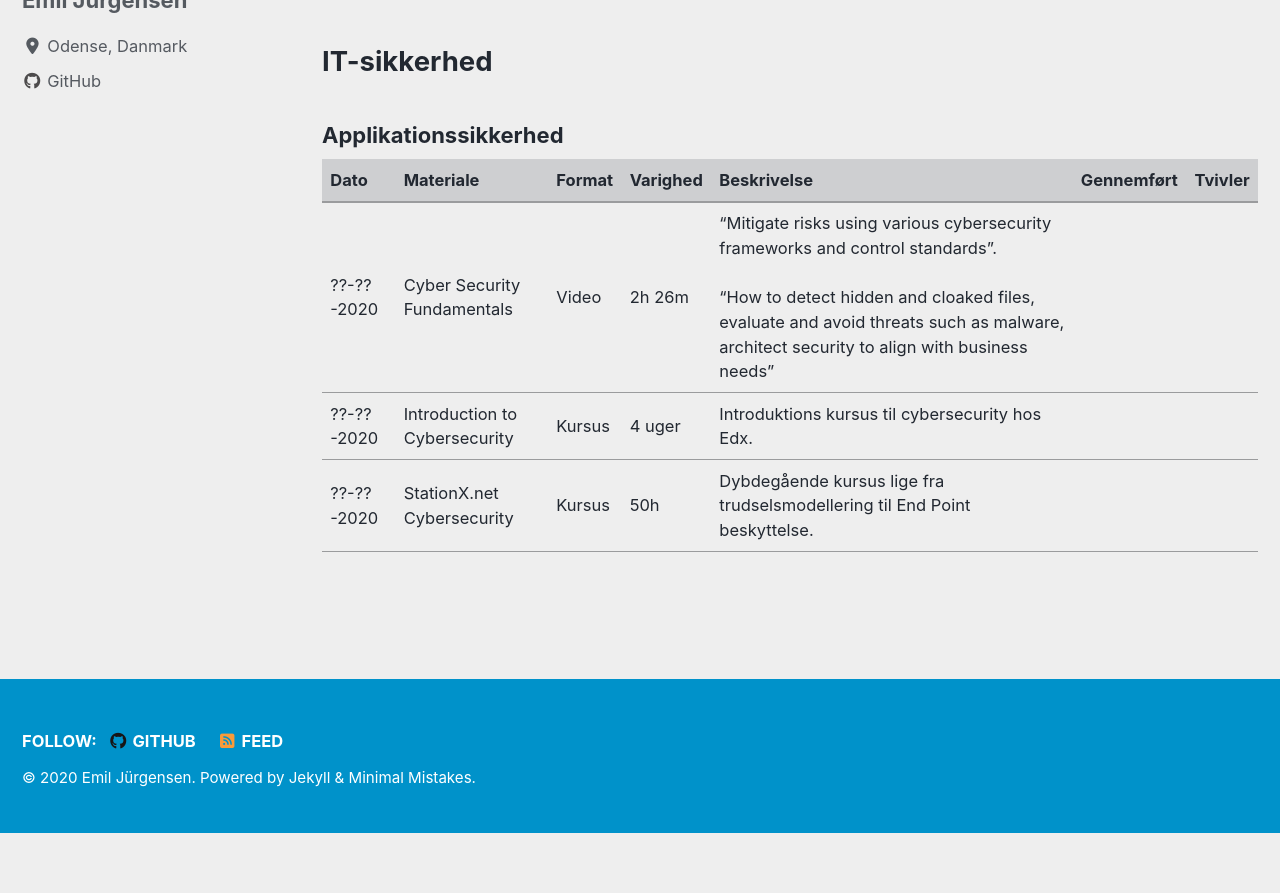
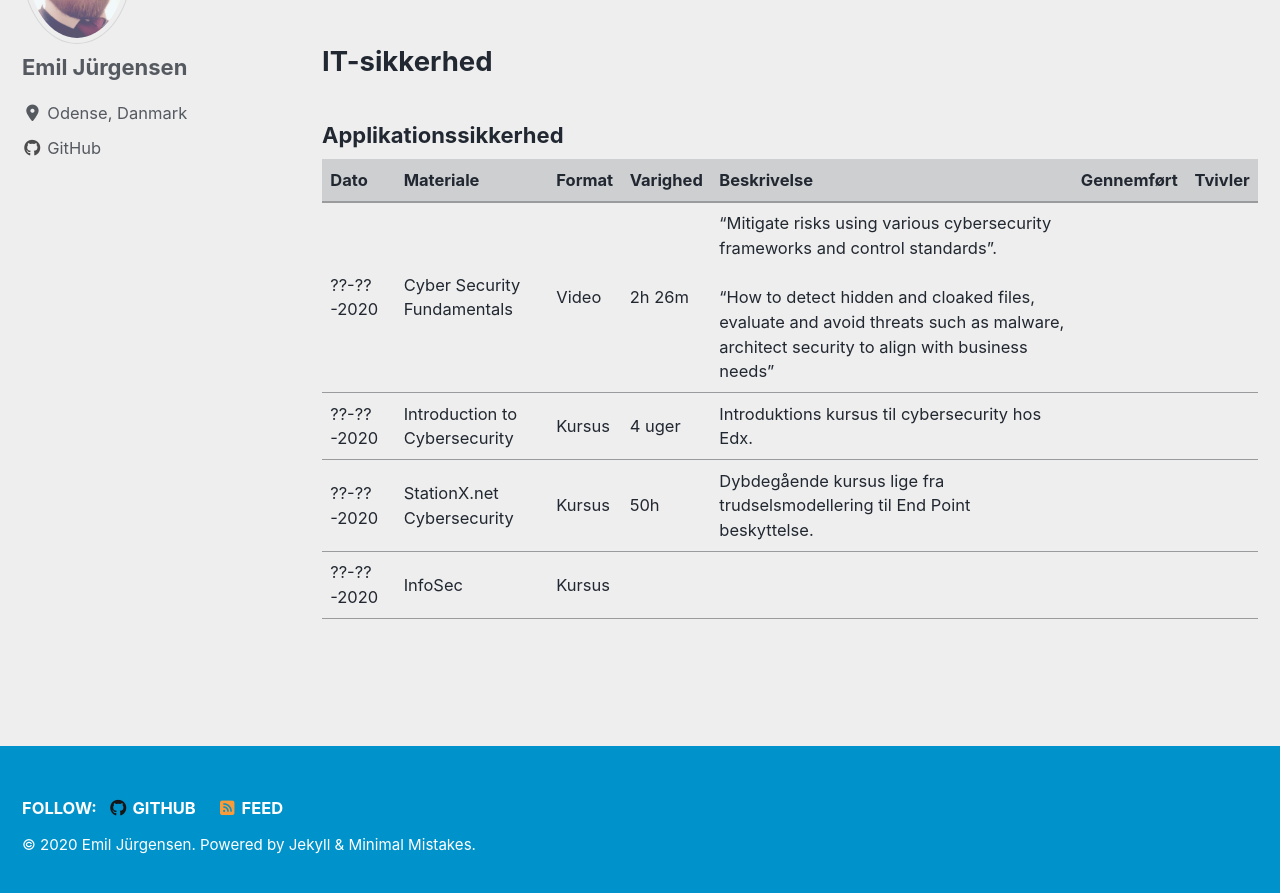
Before and after one commit to Emil428f/Portfolio, a Jekyll site: the page built from study-material.md, in a window 1280 px wide and 900 px high, scrolled down 575 px. Shown: the top 893 px of the window. Built offline with Jekyll 4.4.1, drawn with Linux system fonts in a browser that asks for light colours; cached includes are drawn as plain includes; nearby versions of some CDN libraries; before the commit the page ends 1408 px from its top, so only the background shows below that.

Commit message:
Update study-material.md

```diff
--- a/study-material.md
+++ b/study-material.md
@@ -22,3 +22,4 @@ classes: wide
 | ??-??-2020 | Cyber Security Fundamentals | Video | 2h 26m | "Mitigate risks using various cybersecurity frameworks and control standards". <br><br> "How to detect hidden and cloaked files, evaluate and avoid threats such as malware, architect security to align with business needs" |  |  |
 | ??-??-2020 | Introduction to Cybersecurity | Kursus | 4 uger | Introduktions kursus til cybersecurity hos Edx. |  |  |
 | ??-??-2020 | StationX.net Cybersecurity | Kursus | 50h | Dybdegående kursus lige fra trudselsmodellering til End Point beskyttelse.  |  |  |
+| ??-??-2020 | InfoSec | Kursus |  |  |  |  |
```
